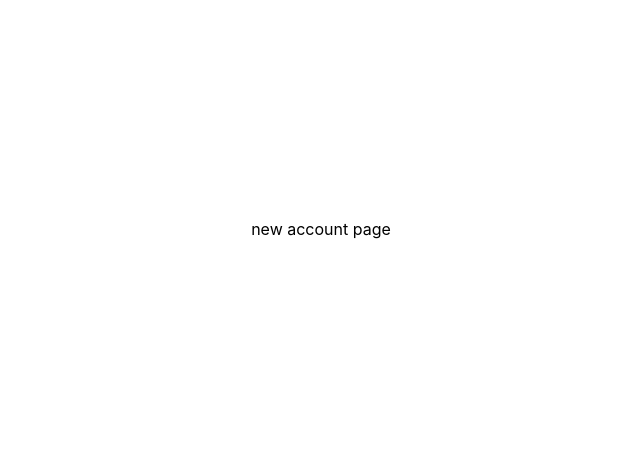
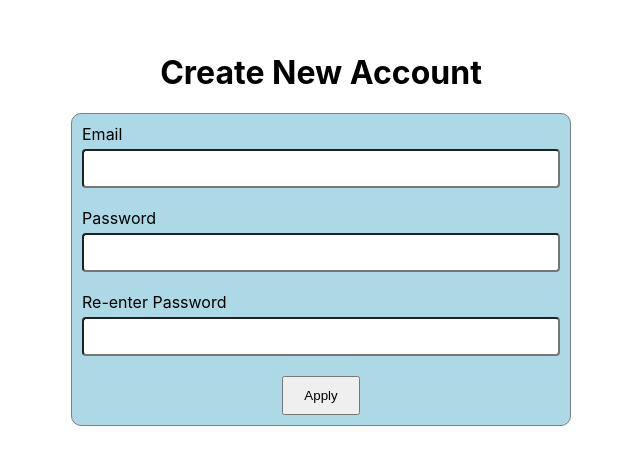
Before and after one commit to bfland/cuna-coding-challenge, a Next.js app: page /new-account in a window 1280 px wide. Shown: the part 171-636 px from the top of the page, without its empty margins (319-959 px from the left). Built offline with nearby package versions, Linux system fonts and the light colour scheme.

Commit message:
Implement form in 'new-account' page component.

```diff
--- a/pages/new-account.tsx
+++ b/pages/new-account.tsx
@@ -1,5 +1,75 @@
+import { useState } from 'react'
+import { Form, FormField } from '../components/Form'
+
 const newAccount = () => {
-    return <div>new account page</div>
+  const [email, setEmail] = useState('')
+  const [password, setPassword] = useState('')
+  const [retypedPassword, setRetypedPassword] = useState('')
+  const [error, setError] = useState('')
+
+  // Regex to match existence of one special char or number (first condition
+  // on loan from Stack Overflow).
+  const specialCharsRegex = /[\s~`!@#$%\^&*+=\-\[\]\\';,/{}|\\":<>\?()\._]|\d/
+
+  const validatePassword = (): boolean => {
+    if (!specialCharsRegex.test(password)) {
+      setError(
+        'Password must contain at least one number or special character.'
+      )
+      return false
+    }
+
+    if (password !== retypedPassword) {
+      setError('Passwords do not match.')
+      return false
+    }
+
+    // If no validation error, clear error message.
+    setError('')
+
+    return true
+  }
+
+  const onFormSubmit = async event => {
+    // Disable form submission/page refresh when pressing 'enter' key.
+    event.preventDefault()
+
+    // On failed validation, direct user to fix form issues before submission.
+    if (!validatePassword()) return
+
+    // Some continuation logic would exist here, on successful validation.
+  }
+
+  return (
+    <Form error={error} onSubmit={onFormSubmit} title='Create New Account'>
+      <FormField
+        label='Email'
+        type='email'
+        value={email}
+        onChange={e => setEmail(e.target.value)}
+      />
+
+      <FormField
+        label='Password'
+        type='password'
+        value={password}
+        onChange={e => setPassword(e.target.value)}
+        inputProps={{
+          minLength: 8
+        }}
+      />
+
+      <FormField
+        label='Re-enter Password'
+        type='password'
+        value={retypedPassword}
+        onChange={e => setRetypedPassword(e.target.value)}
+        inputProps={{
+          minLength: 8
+        }}
+      />
+    </Form>
+  )
 }
 
 export default newAccount
```
